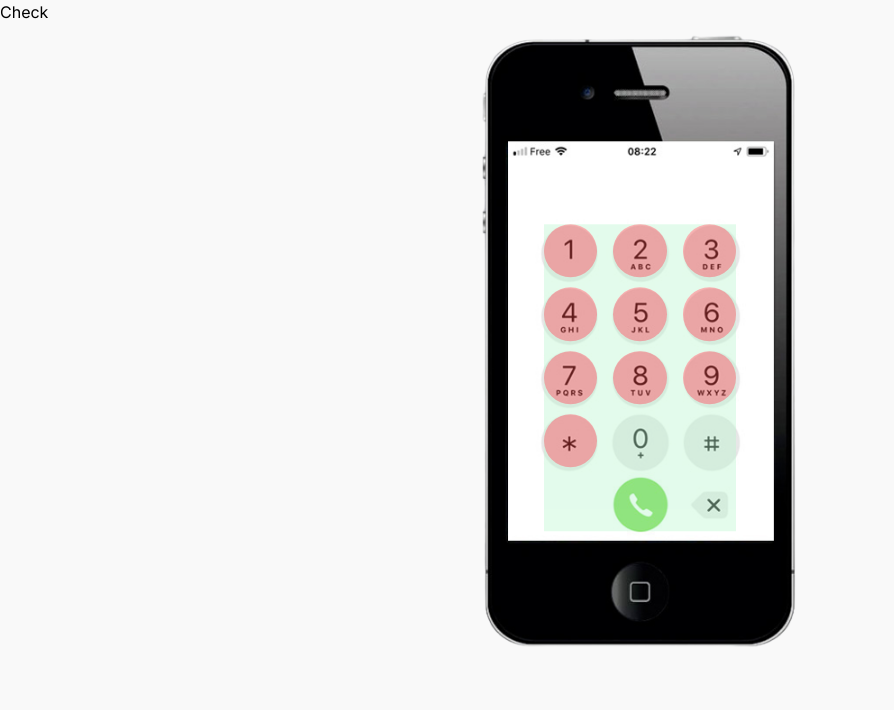
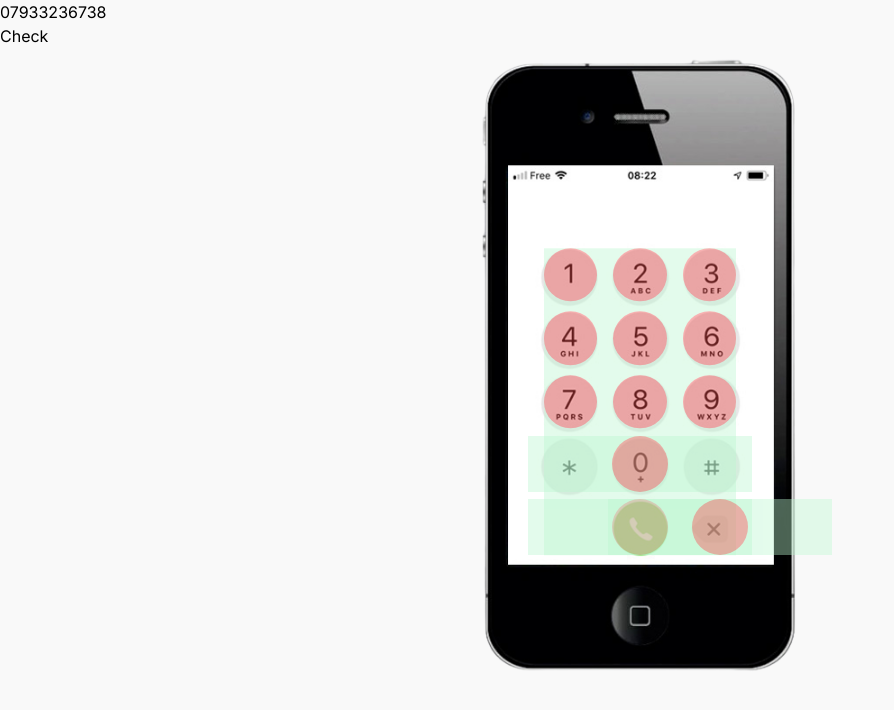
Before and after one commit to KCode100/Turn-Masters, a Next.js app: page /test in a window 1280 px wide. Shown: the top 710 px of the page, without its empty margins (0-894 px from the left). Built offline with nearby package versions, Linux system fonts and the light colour scheme.

Commit message:
call and deleted buttons

```diff
--- a/src/components/PhoneNumberGame/index.tsx
+++ b/src/components/PhoneNumberGame/index.tsx
@@ -15,7 +15,7 @@ function generateRandomNumber():string {
 
 const PhoneNumberGame = () => {
   const [numbersClicked, setNumbersClicked] = useState<string>("")
-  const [numberToGuess, setNumberToGuess] = useState<string>(generateRandomNumber())
+  const [numberToGuess, setNumberToGuess] = useState<string>("")
 
   function handleClick(btnClicked: string) {
     setNumbersClicked(prev => prev += btnClicked)
@@ -26,25 +26,45 @@ const PhoneNumberGame = () => {
 
   function checkAnswer() {
     console.log(numbersClicked === numberToGuess);
+    console.log('alo');
+
   }
 
+  function handleDelete() {
+    const removeLastDigit = numbersClicked.slice(0, -1);
+    setNumbersClicked(removeLastDigit)
+    console.log('alo');
+  }
+
+  useEffect(() => {
+    setNumberToGuess(generateRandomNumber())
+  }, [])
 
   return (
     <div className="w-full">
+      <h1>{numberToGuess}</h1>
       <button onClick={checkAnswer}>Check</button>
       <div className="relative max-w-xs m-auto">
         <img className="block m-auto max-h-screen" src="/phone-keyboard.png" alt="phone keyboard" />
         <div className="grid grid-cols-3 gap-x-4 gap-y-2.5 place-content-start absolute top-[50%] left-[50%] translate-x-[-50%] translate-y-[-38%] opacity-40 w-[60%] bg-green-200 m-auto" style={{aspectRatio: "200/320"}}>
-          <div className="m-auto bg-red-500 w-full rounded-full aspect-square" onClick={()=>handleClick("1")}></div>
-          <div className="m-auto bg-red-500 w-full rounded-full aspect-square" onClick={()=>handleClick("2")}></div>
-          <div className="m-auto bg-red-500 w-full rounded-full aspect-square" onClick={()=>handleClick("3")}></div>
-          <div className="m-auto bg-red-500 w-full rounded-full aspect-square" onClick={()=>handleClick("4")}></div>
-          <div className="m-auto bg-red-500 w-full rounded-full aspect-square" onClick={()=>handleClick("5")}></div>
-          <div className="m-auto bg-red-500 w-full rounded-full aspect-square" onClick={()=>handleClick("6")}></div>
-          <div className="m-auto bg-red-500 w-full rounded-full aspect-square" onClick={()=>handleClick("7")}></div>
-          <div className="m-auto bg-red-500 w-full rounded-full aspect-square" onClick={()=>handleClick("8")}></div>
-          <div className="m-auto bg-red-500 w-full rounded-full aspect-square" onClick={()=>handleClick("9")}></div>
-          <div className="m-auto bg-red-500 w-full rounded-full aspect-square" onClick={()=>handleClick("0")}></div>
+          <button className="m-auto bg-red-500 w-full rounded-full aspect-square" onClick={()=>handleClick("1")}></button>
+          <button className="m-auto bg-red-500 w-full rounded-full aspect-square" onClick={()=>handleClick("2")}></button>
+          <button className="m-auto bg-red-500 w-full rounded-full aspect-square" onClick={()=>handleClick("3")}></button>
+          <button className="m-auto bg-red-500 w-full rounded-full aspect-square" onClick={()=>handleClick("4")}></button>
+          <button className="m-auto bg-red-500 w-full rounded-full aspect-square" onClick={()=>handleClick("5")}></button>
+          <button className="m-auto bg-red-500 w-full rounded-full aspect-square" onClick={()=>handleClick("6")}></button>
+          <button className="m-auto bg-red-500 w-full rounded-full aspect-square" onClick={()=>handleClick("7")}></button>
+          <button className="m-auto bg-red-500 w-full rounded-full aspect-square" onClick={()=>handleClick("8")}></button>
+          <button className="m-auto bg-red-500 w-full rounded-full aspect-square" onClick={()=>handleClick("9")}></button>
+        </div>
+        <div className="absolute bottom-[30%] left-[50%] translate-x-[-50%] opacity-40 w-[70%] bg-green-200 m-auto">
+          <button className="block m-auto bg-red-500 w-1/4 rounded-full aspect-square" onClick={()=>handleClick("0")}></button>
+        </div>
+        <div className="absolute bottom-[20%] left-[50%] translate-x-[-50%] opacity-40 w-[70%] bg-green-200 m-auto">
+          <button className="block m-auto bg-red-500 w-1/4 rounded-full aspect-square" onClick={checkAnswer}></button>
+        </div>
+        <div className="absolute bottom-[20%] left-[75%] translate-x-[-50%] opacity-40 w-[70%] bg-green-200 m-auto">
+          <button className="block m-auto bg-red-500 w-1/4 rounded-full aspect-square" onClick={handleDelete}></button>
         </div>
       </div>
     </div>
```
